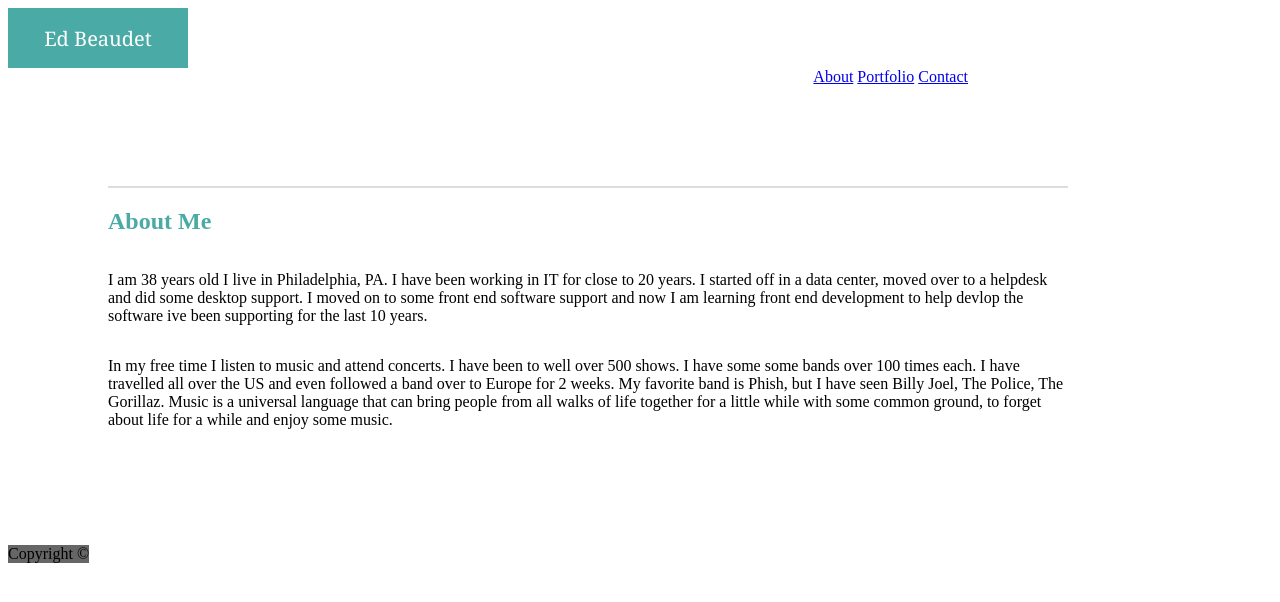
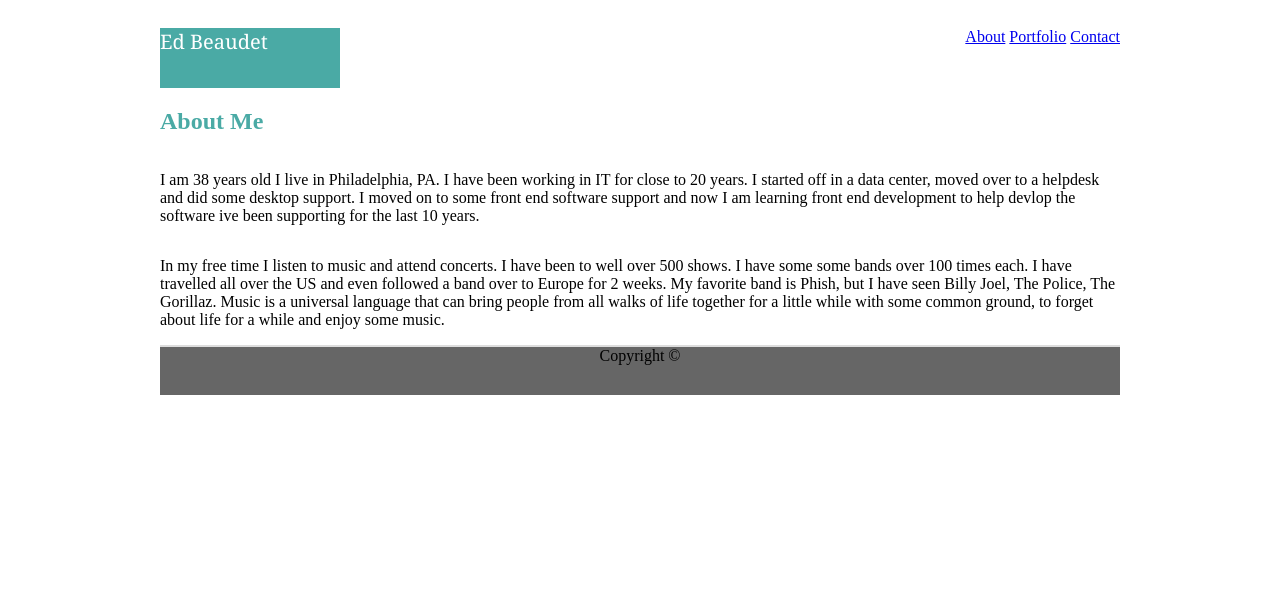
Before and after one commit to ebeaudet/Basic-Portfolio, a plain HTML site: page index.html in a window 1280 px wide. Drawn offline with Linux system fonts and the light colour scheme.

Commit message:
updates to css

```diff
--- a/assets/css/style.css
+++ b/assets/css/style.css
@@ -1,14 +1,28 @@
-.nameBox{
+.wrapper {
+    width: 960px;
+    padding: 20px;
+    margin: 0 auto;
+
+}
+
+#name{
     background-color: #4aaaa5;
     color:white;
     font-family: Georgia, 'Times New Roman', Times, serif;
     font-size: 15pt;
     height: 3em;
     width: 9em;
-    align-content: center;
-    text-align: center;
+    float:left;
 
 }
+.header {
+    float:left;
+    width:100%;
+}
+
+#links{
+     float: right
+    }
 
 h1 {
     float: left;
@@ -17,32 +31,22 @@ h1 {
 }
 
 .aboutMe {
-    float:left;
-    width:960px;
-    margin:100px;
+     float:left;
     border-color: #dddddd;
-    border-top-style: solid;
+    border-bottom-style: solid;
     border-width: 2px;
-}
-
-.links{
-    float: right;
-}
-
-
-body {
-    float: left;
     background-color: #ffffff;
-    width:960px;
-    padding: unset;
-
-}
+    }
 
 p {
-    float: left;
+     float: left;
 }
 
 footer{
+    clear:both;
+    text-align: center;
+    width: 100%;
+    height:3em;
     background-color: #666666;
     float:left;
 }
--- a/index.html
+++ b/index.html
@@ -5,52 +5,60 @@
     <Title>About Ed Beaudet</Title>
     <link rel="stylesheet" type="text/css" href="assets/css/style.css" />
 </head>
-    <section>
-        <div>
-            <div class="nameBox">
+
+
+<Body>
+    <div class="wrapper">
+        <div id="name">
             Ed Beaudet
         </div>
 
-            <div class="links">
+        <div id="links">
             <a href="./index.html"> About</a>
             <a href="./portfolio.html"> Portfolio</a>
             <a href="./contact.html"> Contact</a>
         </div>
-        </div>
-    </section>
 
-    <Body>
         <section class="aboutMe">
             <h1>
                 About Me
             </h1>
 
             <p>
-        I am 38 years old I live in Philadelphia, PA. I have been working in IT for close to 20 years. I started off in
+                I am 38 years old I live in Philadelphia, PA. I have been working in IT for close to 20 years. I
+                started
+                off in
                 a
                 data center, moved over to a helpdesk
-        and did some desktop support. I moved on to some front end software support and now I am learning front end
+                and did some desktop support. I moved on to some front end software support and now I am learning front
+                end
                 development to help devlop the software ive
                 been supporting for the last 10 years.
             </p>
 
             <p>
-        In my free time I listen to music and attend concerts. I have been to well over 500 shows. I have some some
+                In my free time I listen to music and attend concerts. I have been to well over 500 shows. I have some
+                some
                 bands
                 over 100 times each. I
-        have travelled all over the US and even followed a band over to Europe for 2 weeks. My favorite band is Phish,
+                have travelled all over the US and even followed a band over to Europe for 2 weeks. My favorite band is
+                Phish,
                 but
                 I have seen Billy Joel, The Police, The Gorillaz.
-        Music is a universal language that can bring people from all walks of life together for a little while with
+                Music is a universal language that can bring people from all walks of life together for a little while
+                with
                 some
                 common ground, to forget about life for a while and enjoy
                 some music.
             </p>
         </section>
-</Body>
+
 
     <footer>
         Copyright ©
     </footer>
+</div>
+</Body>
+
 
 </html>
```
Also changed, not shown: contact.html (+6 -5 lines). Lines whose indentation alone changed are shown as unchanged.
